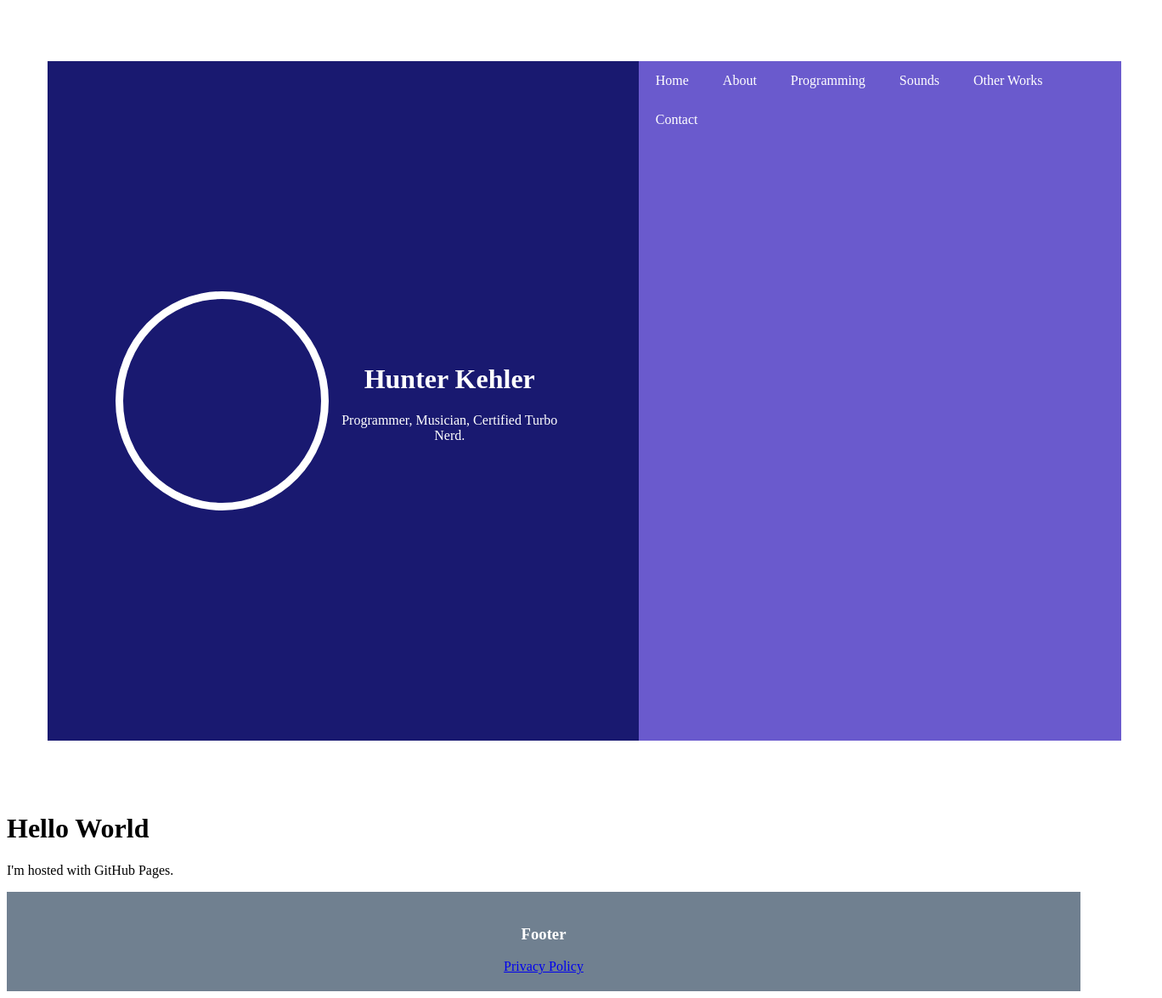
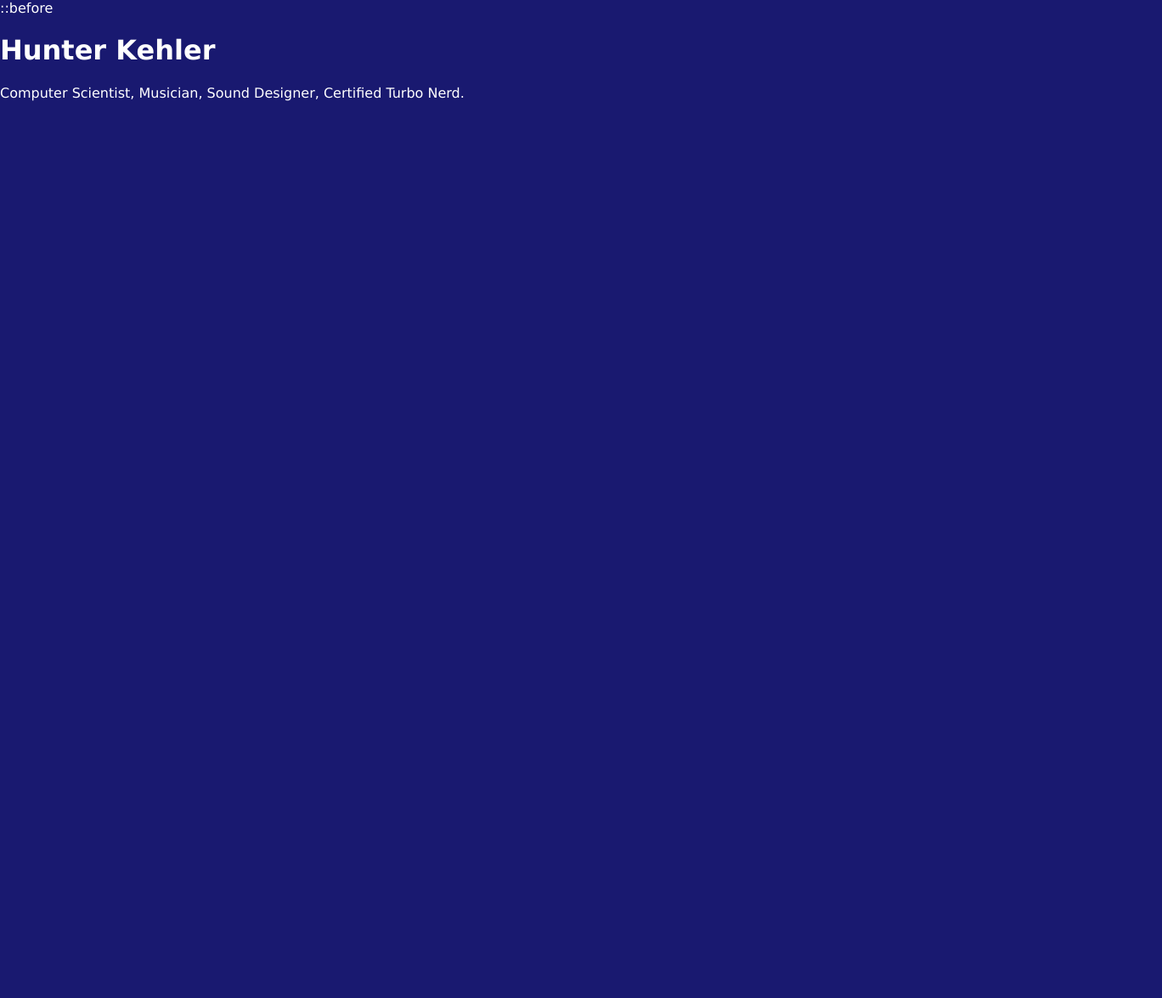
Before and after one commit to HunterKehler/HunterKehler.github.io, a plain HTML site: page index.html in a window 1280 px wide. Shown: the whole page at 85% size, 1368 px wide, since content can reach past the window. After the commit the page ends 800 px from the top, so only its background shows below. Drawn offline with Linux system fonts and the light colour scheme.

Commit message:
Overhaul because old design was not moving in the way I wanted

```diff
--- a/index.html
+++ b/index.html
@@ -8,27 +8,14 @@
 	</head>
 	<body>
 		<div class="wrapper">
+			::before
 			<div class="header">
 				<div class="face"></div>
 				<div class="bio">
 					<h1>Hunter Kehler</h1>
-		<p>Programmer, Musician, Certified Turbo Nerd.</p>
+					<p>Computer Scientist, Musician, Sound Designer, Certified Turbo Nerd.</p>
 				</div>
 			</div>
-	<div class="nav">
-		<a href="index.html">Home</a>
-		<a href="about.html">About</a>
-		<a href="programming.html">Programming</a>
-		<a href="sounds.html">Sounds</a>
-		<a href="other.html">Other Works</a>
-		<a href="contact.html">Contact</a>
-	</div>
-</div>
-<h1>Hello World</h1>
-<p>I'm hosted with GitHub Pages.</p>
-<div class="footer">
-	<h3>Footer</h3>
-	<a href="privacy.html">Privacy Policy</a>
 		</div>
 	</body>
 </html>
--- a/mystyle.css
+++ b/mystyle.css
@@ -1,36 +1,29 @@
-.head {
-	background-color: MidnightBlue;
-	color: black;
+html {
+	background-color: midnightblue;
+	color: white;
 	font-family: Verdana, Georgia, sans-serif;
- }
+}
 
-.body {
-	background-color: MidnightBlue;
-	font-family: Verdana, Georgia, sans-serif;
+body {
 	margin: 0;
 	padding: 0;
+	font-size: 100%;
+	font-family: Verdana, Georgia, sans-serif;
 	vertical-align: baseline;
- }
+}
 
- .wrapper {
+wrapper {
 	display: flex;
-	margin: 0;
-	padding: 4rem 3rem;
+	flex-direction: column;
+	align-items: center;
+	justify-content: space-between;
 	position: relative;
 	min-height: 100vh;
 	width: 100%;
- }
-
-.header {
-	background-color: MidnightBlue;
-	display: flex;
-	color: white;
-	padding: 80px;
-	text-align: center;
-	align-items: center;
+	padding: 4rem 2rem;
 }
 
-.face {
+face {
 	width: 15rem;
 	height: 15rem;
 	line-height: 15rem;
@@ -38,41 +31,3 @@
 	border-radius: 100%;
 	align-content: center;
 }
-
-.nav {
-	overflow: hidden;
-	background-color: SlateBlue;
-}
-
-.nav a {
-	float: left;
-	display: inline;
-	color: white;
-	text-align: center;
-	padding: 14px 20px;
-	text-decoration: none;
-}
-
-.nav a:hover {
-	background-color: DarkSlateBlue;
-	color:
-}
-
-.nav a:active {
-	background-color: RoyalBlue
-}
-
-.footer {
-	padding: 20px;
-	text-align: center;
-	background: SlateGray;
-}
-
-.footer h3 {
-	color: white;
-}
-
-.footer p {
-	color: white;
-
-}
```
Lines whose indentation alone changed are shown as unchanged.
